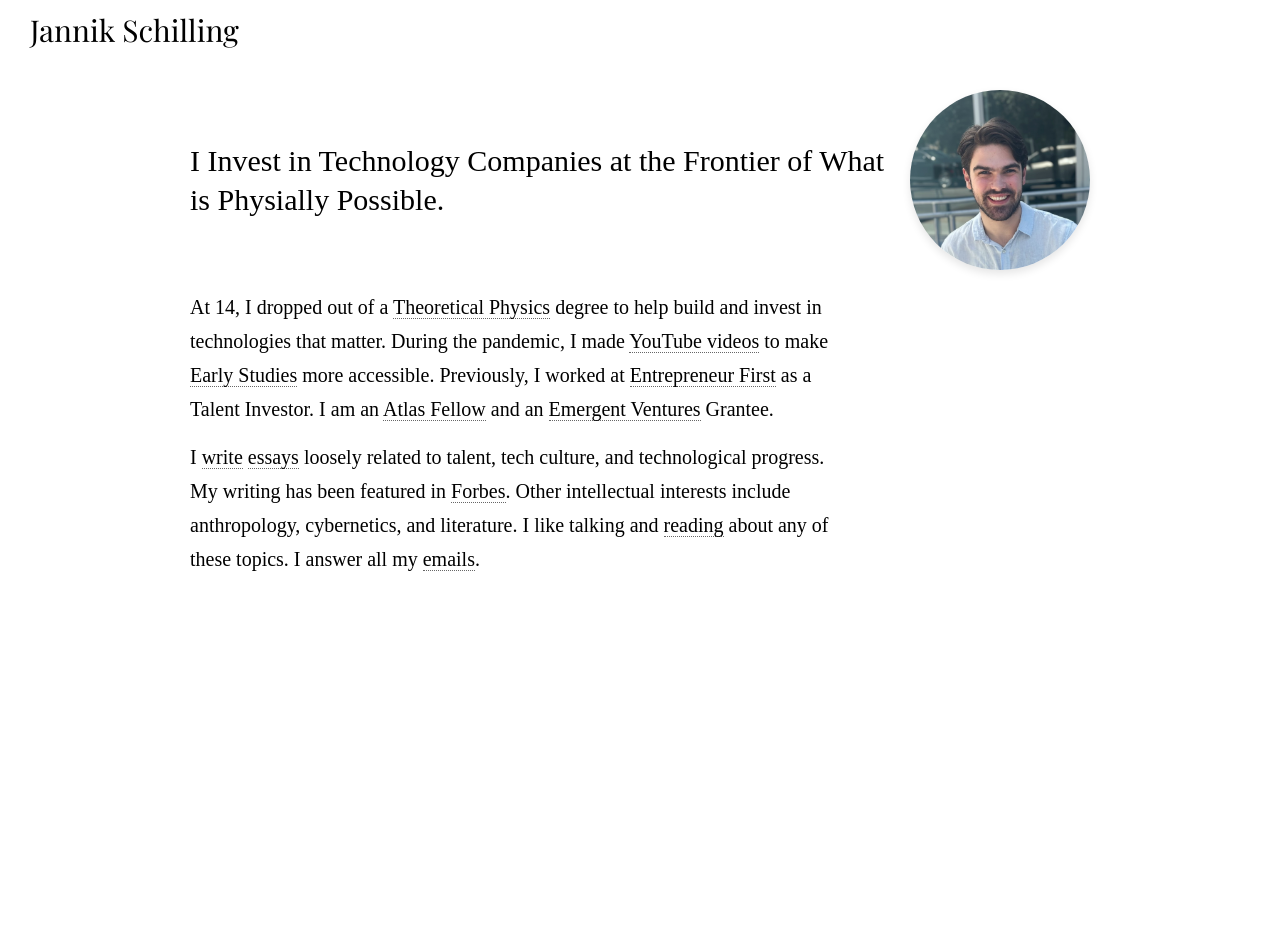
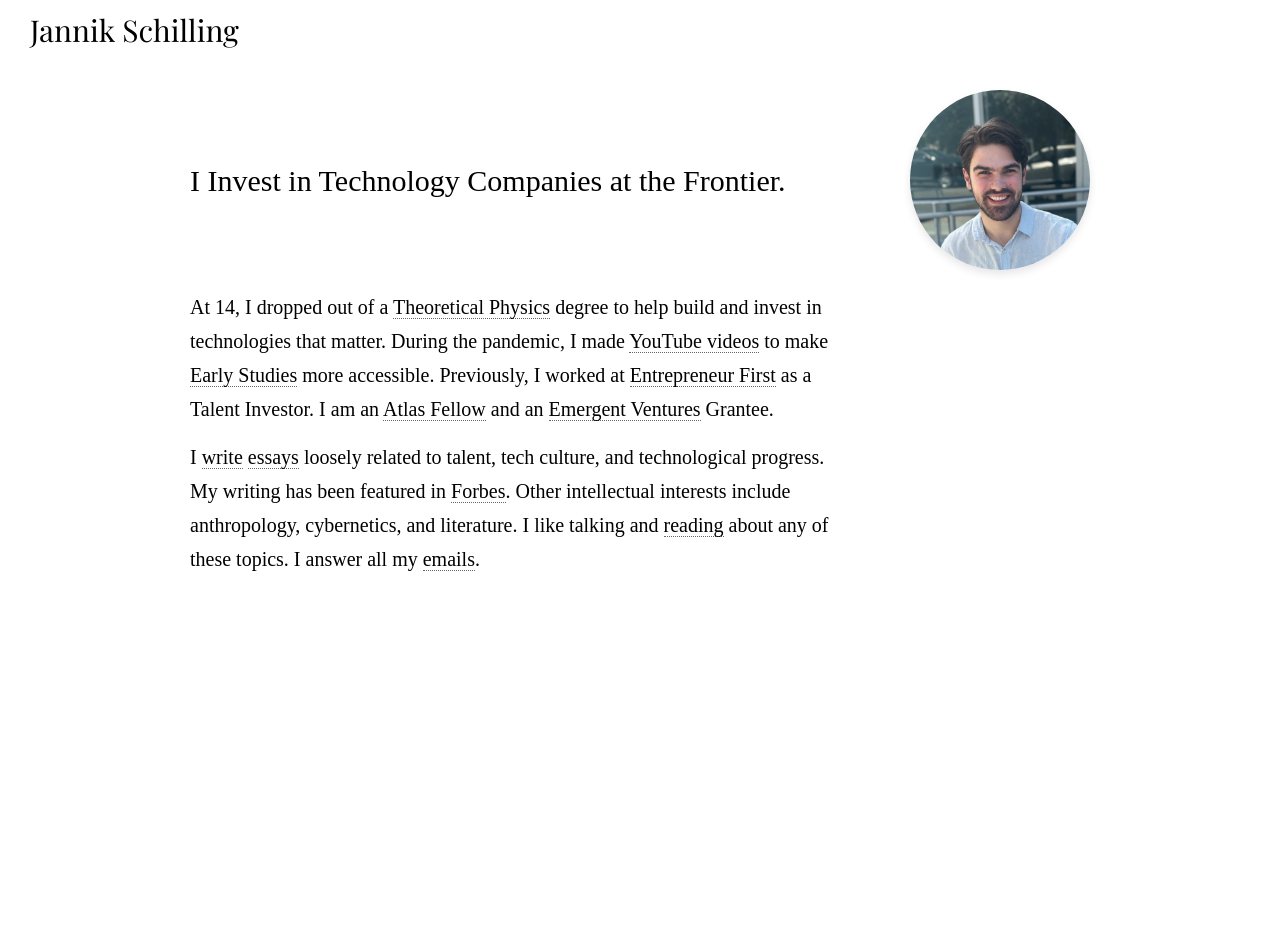
Before and after one commit to jannikls/jannikls.github.io, a Jekyll site: the page built from index.md, in a window 1280 px wide. Built offline with Jekyll 4.4.1, drawn with Linux system fonts in a browser that asks for light colours; some web fonts are replaced.

Commit message:
changed header

```diff
--- a/_layouts/default.html
+++ b/_layouts/default.html
@@ -37,7 +37,7 @@
         <div class="content">
           <!--<h1>Jannik Schilling</h1>-->
           <!-- I am a Talent Investor at Entrepreneur First & Graduate Student at Minerva University on leave. -->
-          <p class="header">I Invest in Technology Companies at the Frontier of What is Physially Possible.</p> <!-- (in-transition) & Graduate Student @ Minerva University on leave.-->
+          <p class="header">I Invest in Technology Companies at the Frontier.</p><!-- of What is Physially Possible.</p> <!-- (in-transition) & Graduate Student @ Minerva University on leave.-->
         </div>
         <div class="content">
           <img class="circular--square" src="{{ site.baseurl }}/assets/img/jannik.jpg" width="180px" height="180px" alt="Jannik Schilling Profile Image">
```
